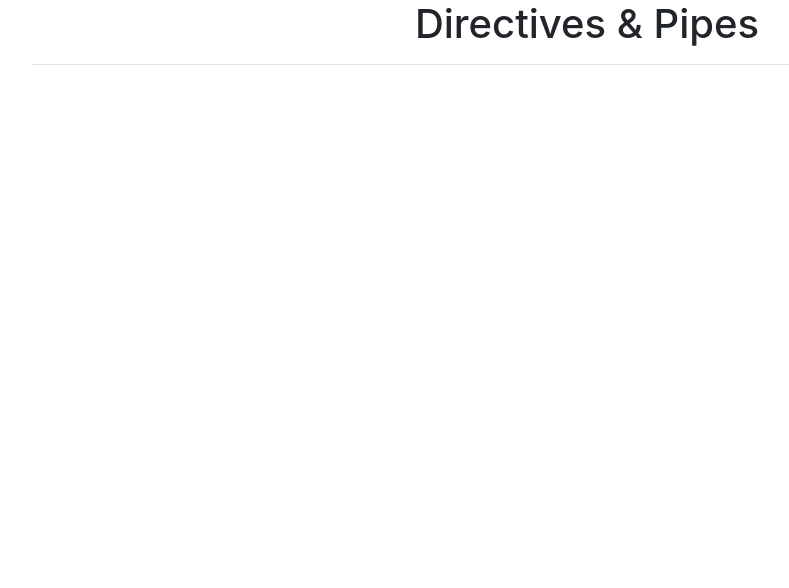
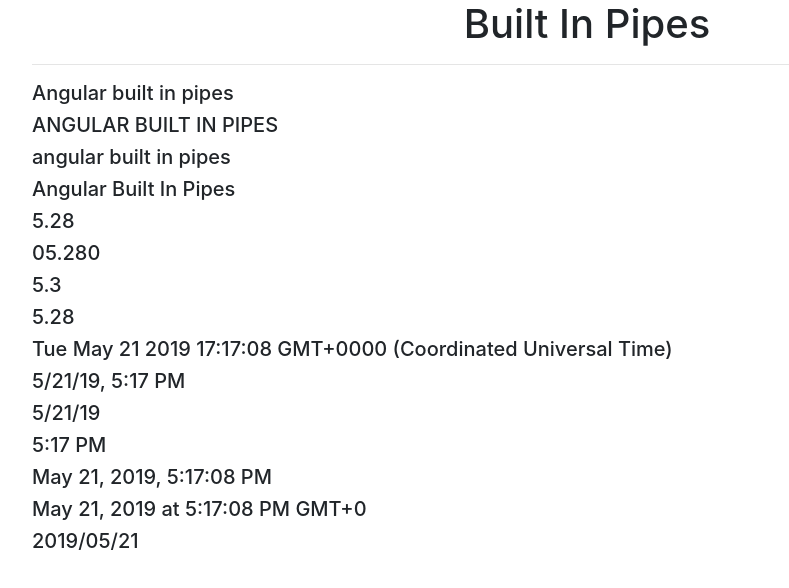
Before and after one commit to gprathuish/angular-directives-and-pipes, an Angular app: page / in a window 1280 px wide. Shown: the top 588 px of the page, without its empty margins (53-842 px from the left). Built offline with nearby package versions, Linux system fonts and the light colour scheme.

Commit message:
Built In Pipes init

```diff
--- a/src/app/app.component.html
+++ b/src/app/app.component.html
@@ -1,7 +1,27 @@
 <!--The content below is only a placeholder and can be replaced.-->
-<div class="container text-center">
-  <h1>
-    Directives & Pipes
+<div class="container">
+  <h1 class="text-center">
+    Built In Pipes
   </h1>
   <hr>
+
+  <h5>{{title}}</h5>
+  <h5>{{title | uppercase}}</h5>
+  <h5>{{title | lowercase}}</h5>
+  <h5>{{title | titlecase}}</h5>
+
+
+  <h5>{{randomNumber}}</h5>
+  <h5>{{randomNumber | number:'2.3-6'}}</h5>
+  <h5>{{randomNumber | number:'.0-1'}}</h5>
+  <h5>{{randomNumber | number:'0.2-2'}}</h5>
+
+
+  <h5>{{randomDate}}</h5>
+  <h5>{{randomDate | date:'short'}}</h5>
+  <h5>{{randomDate | date:'shortDate'}}</h5>
+  <h5>{{randomDate | date:'shortTime'}}</h5>
+  <h5>{{randomDate | date:'medium'}}</h5>
+  <h5>{{randomDate | date:'long'}}</h5>
+  <h5>{{randomDate | date:'yyyy/MM/dd'}}</h5>
 </div>
--- a/src/app/app.component.ts
+++ b/src/app/app.component.ts
@@ -6,5 +6,9 @@
   styleUrls: ['./app.component.css']
 })
 export class AppComponent {
-  title = 'angular-directives-and-pipes';
+  title = 'Angular built in pipes';
+
+  randomNumber = 5.28;
+
+  randomDate = new Date();
 }
```
